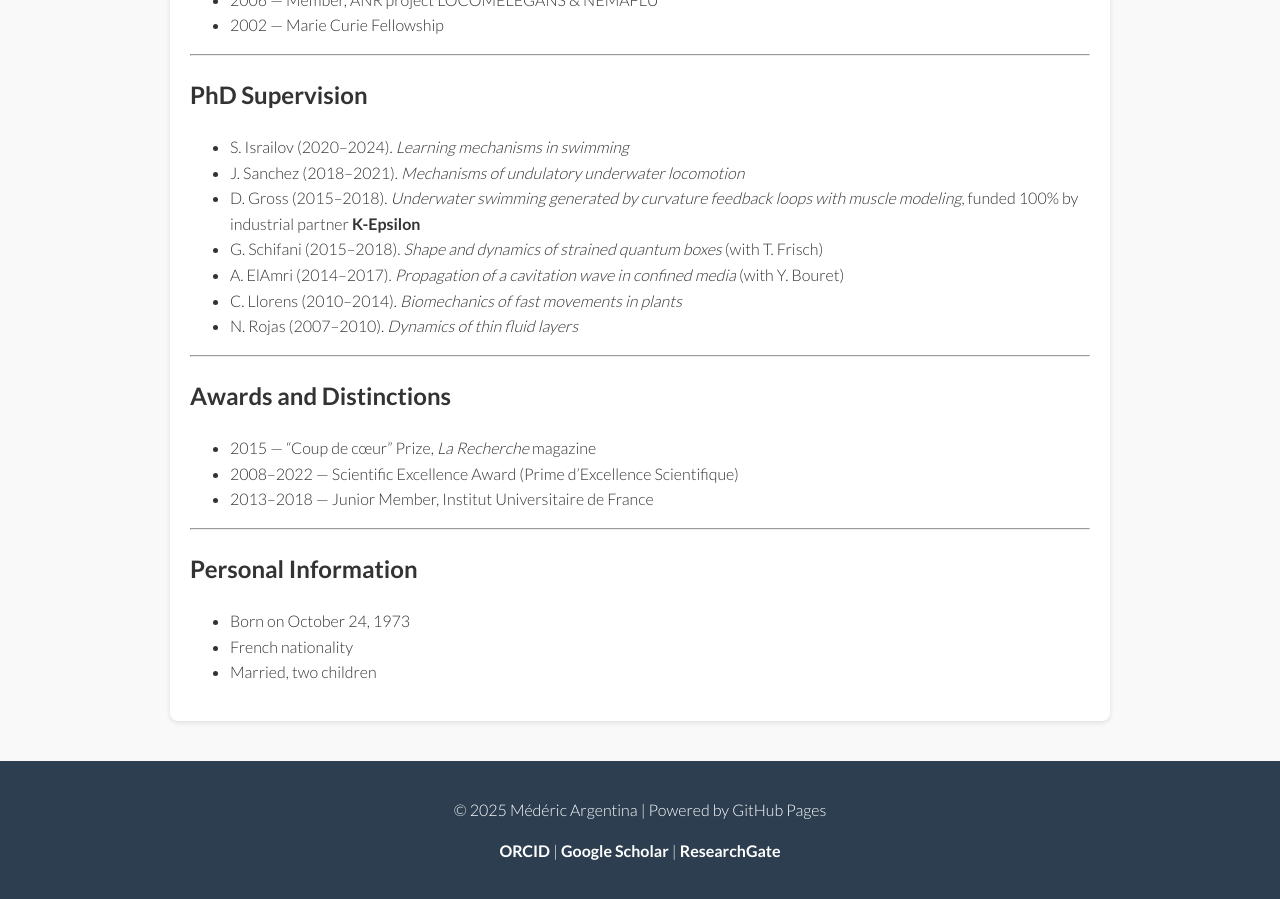
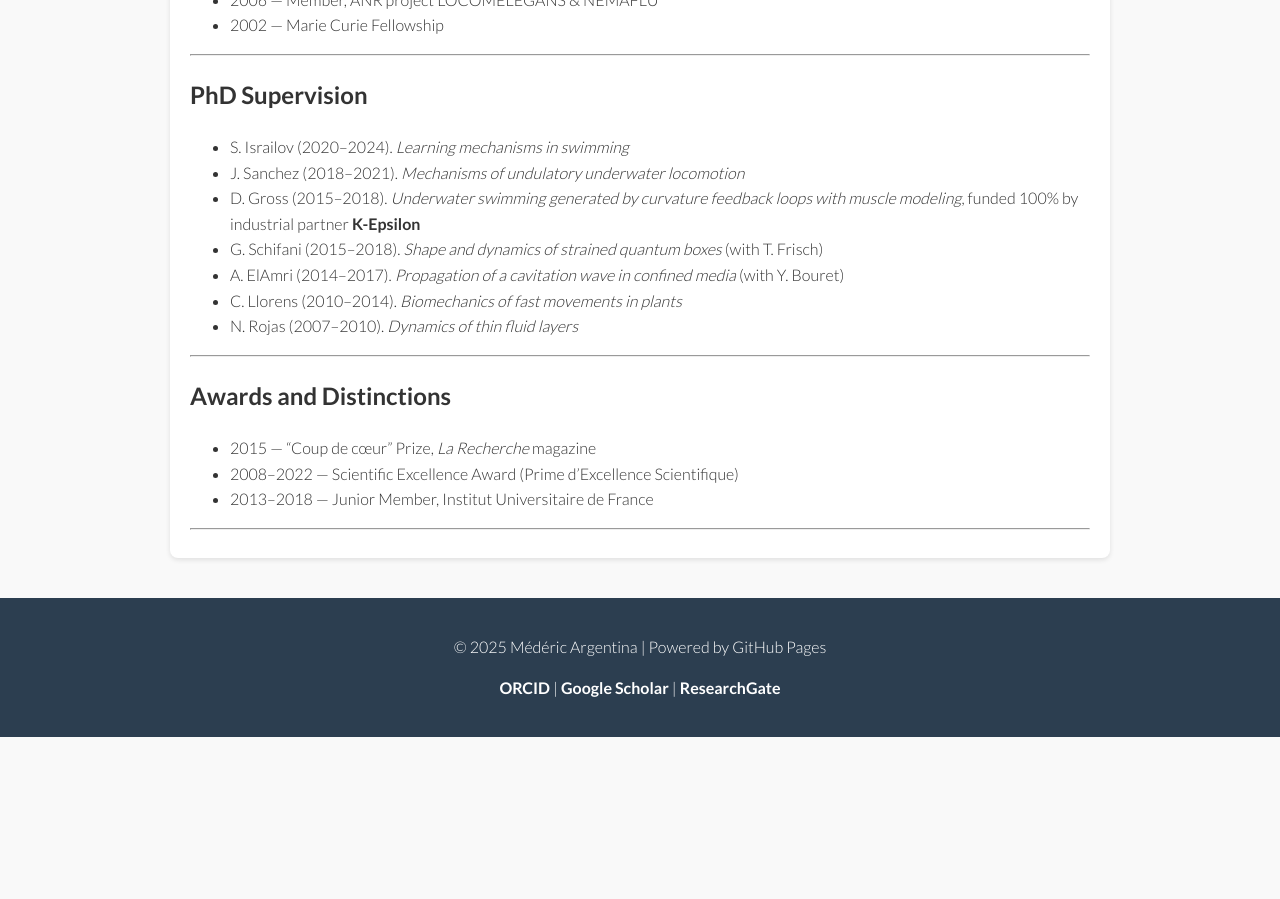
Before and after one commit to mederic-argentina/mederic-argentina.github.io, a Jekyll site: the page built from cv.md, in a window 1280 px wide and 900 px high, scrolled down 1537 px. Built offline with Jekyll 4.4.1, drawn with Linux system fonts in a browser that asks for light colours; our own code applies the rules of GitHub Pages for plain Markdown files; after the commit the page ends 2274 px from its top, so only the background shows below that.

Commit message:
Update cv.md

```diff
--- a/cv.md
+++ b/cv.md
@@ -64,8 +64,3 @@ Director of the Graduate School SPECTRUM
 - 2013–2018 — Junior Member, Institut Universitaire de France
 
 ---
-
-## Personal Information
-- Born on October 24, 1973
-- French nationality
-- Married, two children
```
